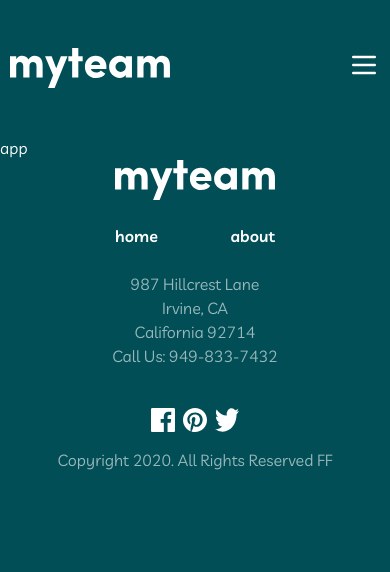
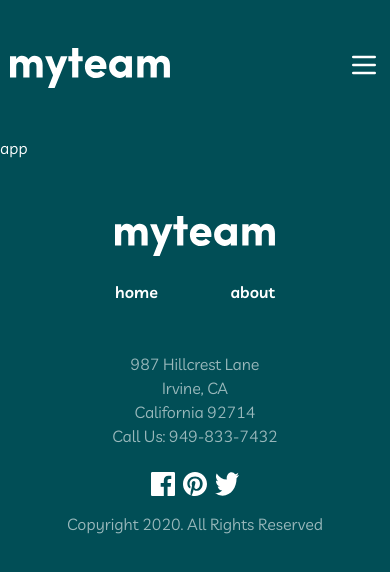
Before and after one commit to d-zucho/myteam-challenge24, a Next.js app: page / in a window 390 px wide. Shown: the top 572 px of the page. Built offline with nearby package versions, Linux system fonts and the light colour scheme.

Commit message:
add footer tablet and desktop

```diff
--- a/src/app/layout.tsx
+++ b/src/app/layout.tsx
@@ -19,7 +19,9 @@ export default function RootLayout({
 }>) {
   return (
     <html lang='en'>
-      <body className={cn(livvic.className, 'bg-midnightGreen text-white')}>
+      <body
+        className={cn(livvic.className, 'bg-midnightGreen text-white relative')}
+      >
         <Header />
         {children}
         <Footer />
--- a/src/components/Socials.tsx
+++ b/src/components/Socials.tsx
@@ -6,7 +6,12 @@ type FooterSocialsProps = {
 }
 
 export const FooterSocials = ({ classNames }: FooterSocialsProps) => (
-  <div className={cn(`flex gap-2 justify-center lg:ml-auto`, classNames)}>
+  <div
+    className={cn(
+      `flex gap-2 justify-center md:justify-end lg:ml-auto`,
+      classNames
+    )}
+  >
     <Image
       src={'/assets/icon-facebook.svg'}
       height={24}
--- a/src/components/layout/Footer.tsx
+++ b/src/components/layout/Footer.tsx
@@ -5,9 +5,12 @@ import { FooterSocials } from '../Socials'
 
 const Footer = () => {
   return (
-    <footer>
+    <footer className='py-14'>
       <MaxWidthWrapper>
-        <div id='footer-container' className='flex flex-col items-center'>
+        <div
+          id='footer-container'
+          className='flex flex-col items-center md:space-y-0 space-y-6 md:items-start md:flex-row md:justify-between'
+        >
           <div>
             <div>
               <Image
@@ -17,23 +20,26 @@ const Footer = () => {
                 alt='logo'
               />
             </div>
+
             <div className='flex font-semibold justify-between my-6'>
               <Link href='/'>home</Link>
               <Link href='/'>about</Link>
             </div>
           </div>
-          <div className='flex flex-col text-center md:text-right text-white/60 mb-10'>
+
+          <div className='flex flex-col text-center text-white/60'>
             <span>987 Hillcrest Lane</span>
             <span>Irvine, CA</span>
             <span>California 92714</span>
             <span>Call Us: 949-833-7432</span>
           </div>
-          <div className='flex justify-between'>
+          <div className='flex items-end'>
             {/* social icons */}
-            <div className='flex flex-col justify-between'>
+            <div className=''>
               <FooterSocials classNames='' />
-              <div className='text-white/60 mt-4'>
-                Copyright 2020. All Rights Reserved FF
+
+              <div className='text-white/60 mt-4 md:mt-12'>
+                <p>Copyright 2020. All Rights Reserved</p>
               </div>
             </div>
           </div>
```
